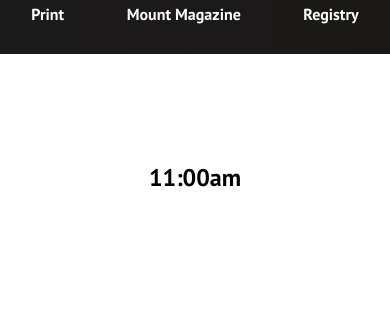
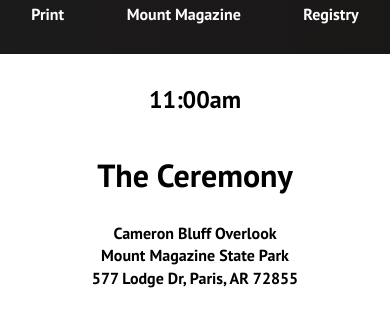
Before and after one commit to AmberSwieczkowski/my_react_website, a React (Create React App) app: page /location in a window 390 px wide. Shown: the part 528-839 px from the top of the page. Built offline with nearby package versions, Linux system fonts and the light colour scheme; the HTML template or start-up script is replaced by a standard one.

Commit message:
Add mount magazine link and registry to mobile menu. Adjust print layout for details page.

```diff
--- a/src/components/LocationSection.jsx
+++ b/src/components/LocationSection.jsx
@@ -9,6 +9,7 @@ const Section = styled.section`
   height: 100%;
   padding: 1rem 0rem;
   // border: 3px solid blue;
+
 `;
 
 const Container = styled.div`
@@ -20,6 +21,8 @@ const Container = styled.div`
 
   @media (max-width: 768px) {
     grid-template-columns: 1fr;
+    padding: 0rem;
+    grid-template-rows: 75px;
   }
 `;
 
@@ -30,7 +33,6 @@ const ColumnLeft = styled.div`
   align-items: flex-start;
   line-height: 1.4;
   padding: 1rem 2rem;
-  order: ${({ reverse }) => (reverse ? '2' : '1')};
   text-align: center;
   margin: auto;
 
@@ -51,17 +53,22 @@ const ColumnLeft = styled.div`
   // p {
   //   margin-bottom: 2rem;
   // }
+
+  @media (max-width: 768px) {
+    padding: 0.5rem;
+    p {
+      margin-bottom: 0;
+    }
+  }
 `;
 
 const ColumnCenter = styled.div`
   padding: 1rem 2rem;
-  order: ${({ reverse }) => (reverse ? '1' : '2')};
   display: flex;
   flex-direction: column;
   justify-content: center;
   align-items: flex-start;
   line-height: 1.4;
-  order: ${({ reverse }) => (reverse ? '2' : '1')};
   text-align: center;
   margin: auto;
 
@@ -80,7 +87,13 @@ const ColumnCenter = styled.div`
   // }
 
   @media (max-width: 768px) {
-    order: ${({ reverse }) => (reverse ? '2' : '1')};
+    padding: 0.5rem;
+    h1 {
+      margin-bottom: 0;
+    }
+    p {
+      margin-bottom: 0;
+    }
   }
 
   }
@@ -88,13 +101,11 @@ const ColumnCenter = styled.div`
 
 const ColumnRight = styled.div`
   padding: 1rem 2rem;
-  order: ${({ reverse }) => (reverse ? '1' : '2')};
   display: flex;
   flex-direction: column;
   justify-content: center;
-  align-items: flex-start;
+  align-items: center;
   line-height: 1.4;
-  order: ${({ reverse }) => (reverse ? '2' : '1')};
   text-align: center;
   margin: auto;
 
@@ -108,12 +119,15 @@ const ColumnRight = styled.div`
     font-size: clamp(1.5rem, 6vw, 2rem);
   }
 
-  // p {
-  //   margin-bottom: 2rem;
-  // }
+  p {
+    margin-bottom: 0.5rem;
+  }
 
   @media (max-width: 768px) {
-    order: ${({ reverse }) => (reverse ? '2' : '1')};
+    padding: 1rem;
+    p {
+      margin-bottom: 0;
+    }
   }
 
   }
--- a/src/components/Navbar.jsx
+++ b/src/components/Navbar.jsx
@@ -25,6 +25,19 @@ function Navbar() {
   }, []);
 
   window.addEventListener("resize", showButton);
+
+  let goToRegistry = () => {
+ closeMobileMenu();
+ window.open('https://www.amazon.com/wedding/share/marcin-amber', '_blank');
+  };
+
+  let goToThePark = () => {
+    closeMobileMenu();
+    window.open(
+      'https://www.arkansasstateparks.com/parks/mount-magazine-state-park',
+      '_blank'
+    );
+  };
 
   return (
     <>
@@ -54,6 +67,16 @@ function Navbar() {
               </Link>
             </li>
             <li className="nav__item">
+              <Link to="/" className="nav__links" onClick={goToThePark}>
+                Mount Magazine
+              </Link>
+            </li>
+            <li className="nav__item">
+              <Link to="/" className="nav__links" onClick={goToRegistry}>
+                Registry
+              </Link>
+            </li>
+            <li className="nav__item">
               <Link to="/rsvp" className="nav__links__mobile" onClick={closeMobileMenu}>
                 RSVP
               </Link>
--- a/src/components/Printer.css
+++ b/src/components/Printer.css
@@ -16,7 +16,7 @@
 
   .printable {
     display: grid;
-    grid-template-columns: auto auto auto;
+    grid-template-columns: auto auto;
     margin-bottom: none;
     /* border: 1px solid black; */
 
@@ -26,7 +26,7 @@
     position: fixed;
     top: 0;
     left: 0;
-    margin: 0;
+    margin: 0px;
     padding: 0px;
     font-size: 10px;
     font-weight: lighter;
```
